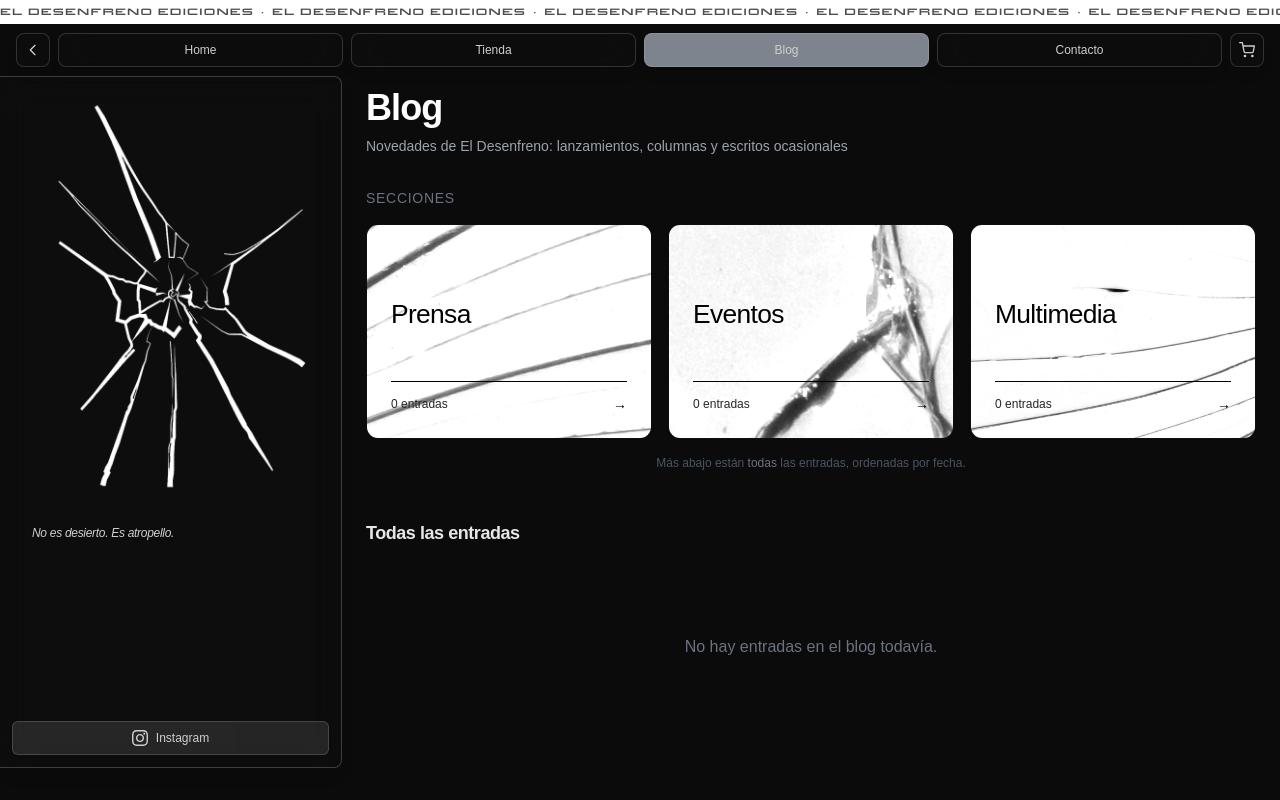
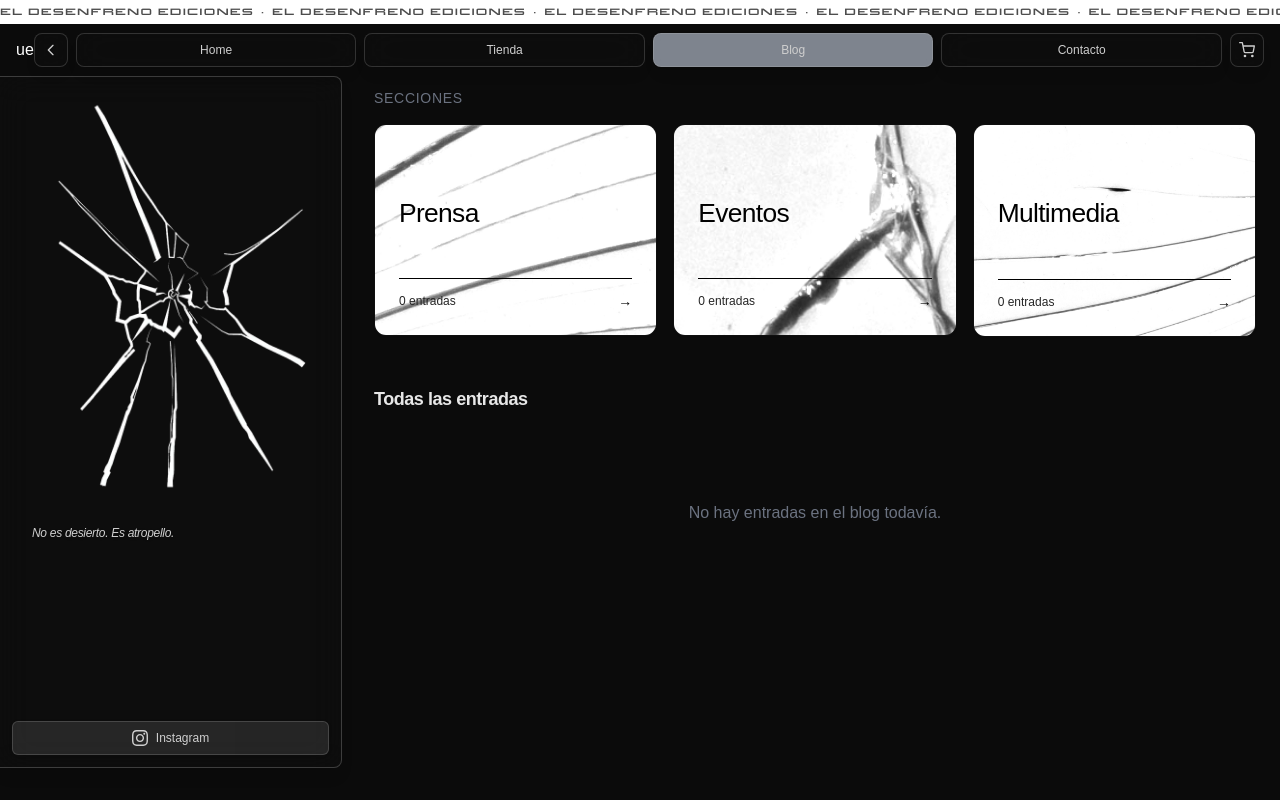
Before and after one commit to i9-9/eldesenfreno, a Next.js app: page /blog in a window 1280 px wide. Built offline with nearby package versions, Linux system fonts and the light colour scheme.

Commit message:
layout fix

```diff
--- a/app/blog/page.tsx
+++ b/app/blog/page.tsx
@@ -33,15 +33,7 @@ export default async function Blog() {
   );
 
   return (
-    <div className='flex flex-col font-neue-display px-4 md:px-0 pt-4 pb-16'>
-      {/* Header */}
-      <header className="mb-8">
-        <h1 className="text-4xl font-bold tracking-tight mb-2">Blog</h1>
-        <p className='text-gray-400 text-sm max-w-lg'>
-          Novedades de El Desenfreno: lanzamientos, columnas y escritos ocasionales
-        </p>
-      </header>
-
+    <div className='flex flex-col font-neue-display px-4 md:pl-2 md:pr-0 pt-4 pb-16'>
       <BlogSectionHero counts={sectionCounts} />
 
       {/* Tags */}
--- a/app/components/BlogSectionHero.tsx
+++ b/app/components/BlogSectionHero.tsx
@@ -55,10 +55,6 @@ export default function BlogSectionHero({ counts }: Props) {
           </Link>
         ))}
       </div>
-      <p className="mt-4 text-center text-xs text-gray-600">
-        Más abajo están <strong className="font-medium text-gray-500">todas</strong> las entradas,
-        ordenadas por fecha.
-      </p>
     </section>
   );
 }
--- a/app/components/MainContent.tsx
+++ b/app/components/MainContent.tsx
@@ -8,7 +8,7 @@ export default function MainContent({ children }: { children: React.ReactNode })
   return (
     <main
       className={`md:mt-[72px] md:flex-1 transition-all duration-300 ${
-        isOpen ? 'md:ml-[clamp(300px,calc(25vw+22px),400px)] md:px-6' : 'md:ml-0 md:px-4'
+        isOpen ? 'md:ml-[clamp(300px,calc(25vw+22px),400px)] md:px-6' : 'md:ml-0 md:pl-[50px] md:pr-4'
       }`}
     >
       {children}
--- a/app/components/MenuHeader.tsx
+++ b/app/components/MenuHeader.tsx
@@ -25,7 +25,7 @@ const MenuHeader = () => {
 
   return (
     <header className="hidden md:fixed top-[26px] left-0 right-0 z-50 md:flex items-center h-12 shrink-0 bg-transparent font-neue-display px-4">
-      <div className="flex w-full justify-between items-center text-sm h-full gap-2">
+ue       <div className="flex w-full justify-between items-center text-sm h-full gap-2">
         {/* Toggle Sidebar Button */}
         <button
           onClick={toggleSidebar}
--- a/app/components/ShopItem.tsx
+++ b/app/components/ShopItem.tsx
@@ -28,7 +28,7 @@ const ShopItem = ({
   link,
 }: ShopItemProps) => {
   return (
-    <div className="mb-8 p-4 bg-[#0B0B0B] rounded-lg">
+    <div className="mb-8 py-4 pr-4 pl-2 bg-[#0B0B0B] rounded-lg">
       <div className="flex flex-col md:flex-row">
         <div className="md:w-1/3 mb-4 md:mb-0">
           <Link href={`/product/${slug}`}>
--- a/app/contact/page.tsx
+++ b/app/contact/page.tsx
@@ -6,7 +6,7 @@ import ContactForm from '../ui/ContactForm'
 
 const Contact = () => {
   return (
-    <div className='flex flex-col ml-2 mr-8 text-sm mt-4 font-neue-display' >
+    <div className='flex flex-col text-sm mt-4 font-neue-display'>
       <ContactForm />
     </div>
   )
--- a/app/shop/page.tsx
+++ b/app/shop/page.tsx
@@ -6,7 +6,7 @@ const Shop = () => {
   const reversedEditions = useMemo(() => editions.slice().reverse(), []);
 
   return (
-    <div className="flex flex-col font-neue-display mr-4 ml-2">
+    <div className="flex flex-col font-neue-display">
       <div className="flex flex-col pt-4">
         {reversedEditions.map((edition, index) => (
           <div key={index} id={`${index}`}>
```
